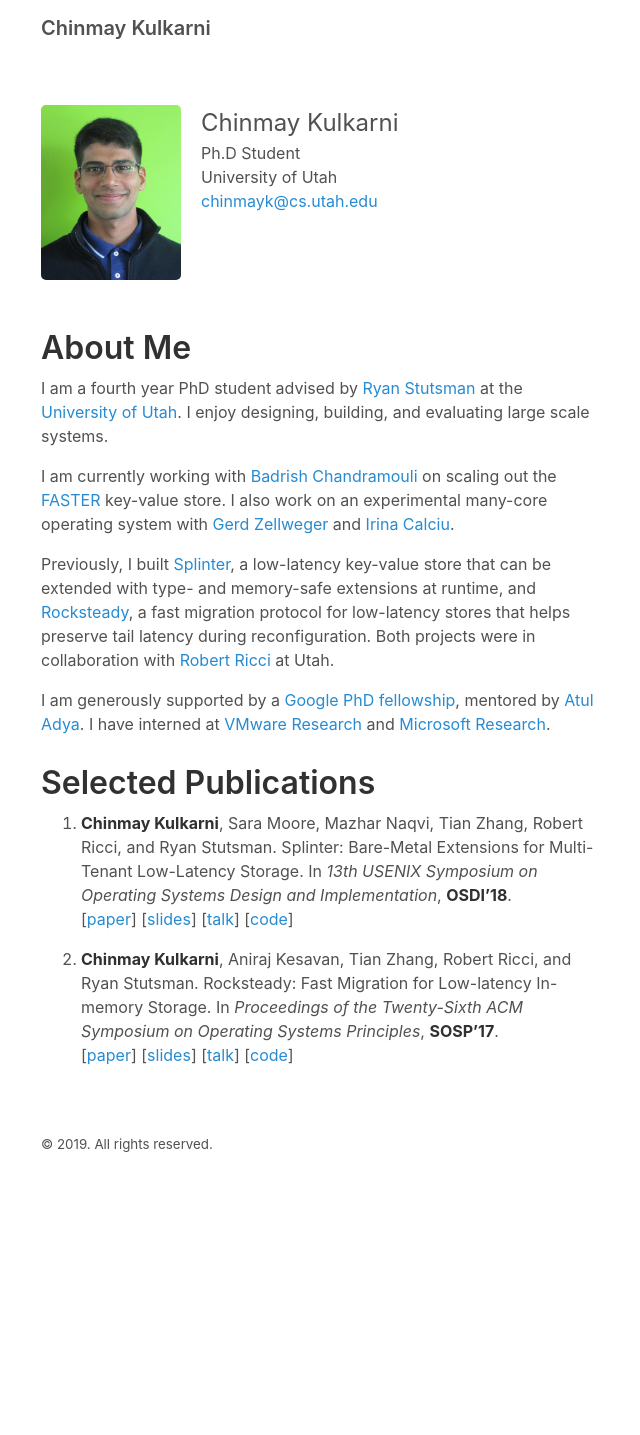
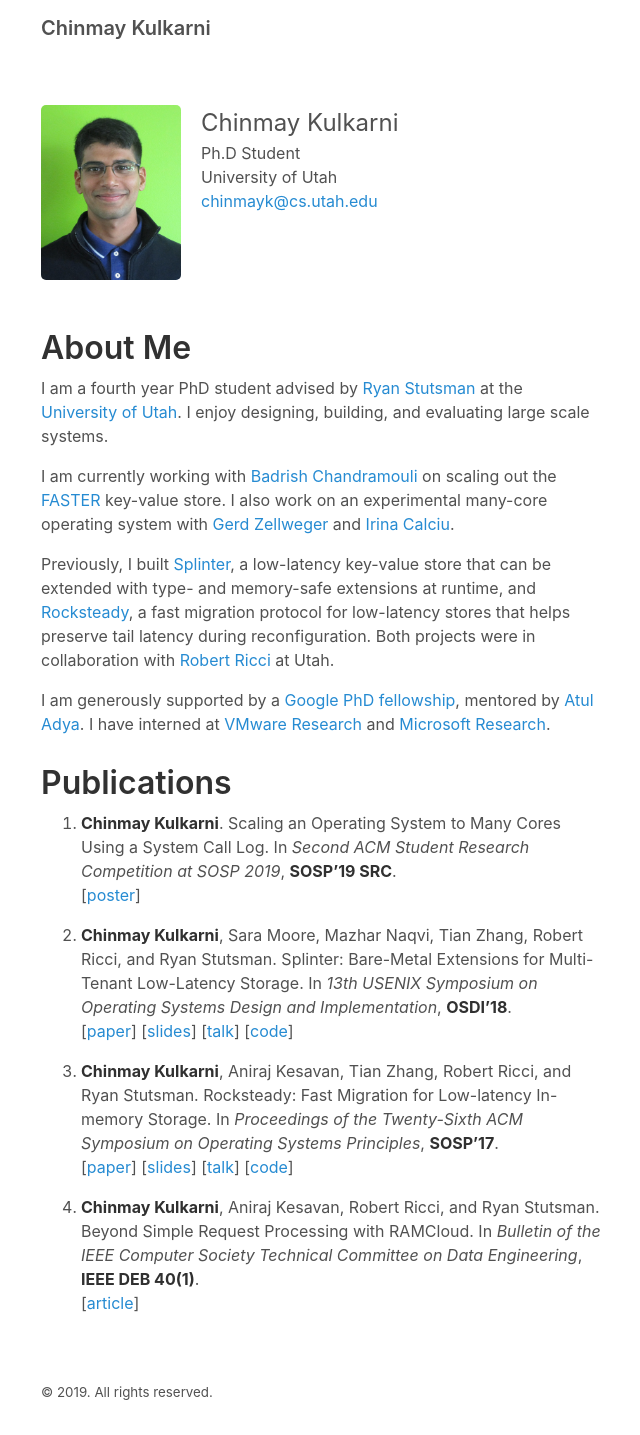
Before and after one commit to chinkulkarni/chinkulkarni.github.io, a Jekyll site: the page built from index.md, in a window 1280 px wide. Shown: the whole page, without its empty margins (319-959 px from the left). Built offline with Jekyll 4.4.1, drawn with Linux system fonts in a browser that asks for light colours; before the commit the page ends 1187 px from its top, so only the background shows below that.

Commit message:
Update Papers

```diff
--- a/index.md
+++ b/index.md
@@ -25,9 +25,14 @@ Previously, I built [Splinter](http://utah.systems/projects/kulkarni_splinter),
 
 I am generously supported by a [Google PhD fellowship](https://ai.googleblog.com/2019/09/announcement-of-2019-fellowship.html), mentored by [Atul Adya](https://ai.google/research/people/AtulAdya). I have interned at [VMware Research](https://research.vmware.com/) and [Microsoft Research](https://www.microsoft.com/en-us/research/?from=http%3A%2F%2Fresearch.microsoft.com%2F).
 
-# Selected Publications
+# Publications
 
-1. **Chinmay Kulkarni**, Sara Moore, Mazhar Naqvi, Tian Zhang, Robert Ricci, and Ryan Stutsman.
+1. **Chinmay Kulkarni**.
+   Scaling an Operating System to Many Cores Using a System Call Log.
+   In *Second ACM Student Research Competition at SOSP 2019*, **SOSP'19 SRC**.<br>
+   [[poster](https://chinkulkarni.github.io/public/bespin-sosp.pdf)]
+
+2. **Chinmay Kulkarni**, Sara Moore, Mazhar Naqvi, Tian Zhang, Robert Ricci, and Ryan Stutsman.
    Splinter: Bare-Metal Extensions for Multi-Tenant Low-Latency Storage.
    In *13th USENIX Symposium on Operating Systems Design and Implementation*, **OSDI'18**.<br>
    [[paper](https://chinkulkarni.github.io/public/osdi18-kulkarni.pdf)]
@@ -35,10 +40,15 @@ I am generously supported by a [Google PhD fellowship](https://ai.googleblog.com
    [[talk](https://www.usenix.org/conference/osdi18/presentation/kulkarni)]
    [[code](https://github.com/utah-scs/Sandstorm)]
 
-2. **Chinmay Kulkarni**, Aniraj Kesavan, Tian Zhang, Robert Ricci, and Ryan Stutsman.
+3. **Chinmay Kulkarni**, Aniraj Kesavan, Tian Zhang, Robert Ricci, and Ryan Stutsman.
    Rocksteady: Fast Migration for Low-latency In-memory Storage.
    In *Proceedings of the Twenty-Sixth ACM Symposium on Operating Systems Principles*, **SOSP'17**.<br>
    [[paper](https://dl.acm.org/authorize?N659115)]
    [[slides](https://chinkulkarni.github.io/public/rocksteady.pdf)]
    [[talk](https://www.youtube.com/watch?v=FW8AkWee6Qo)]
    [[code](https://github.com/utah-scs/RAMCloud/tree/rocksteady-sosp2017)]
+
+4. **Chinmay Kulkarni**, Aniraj Kesavan, Robert Ricci, and Ryan Stutsman.
+   Beyond Simple Request Processing with RAMCloud.
+   In *Bulletin of the IEEE Computer Society Technical Committee on Data Engineering*, **IEEE DEB 40(1)**.<br>
+   [[article](https://chinkulkarni.github.io/public/deb-2017.pdf)]
```
